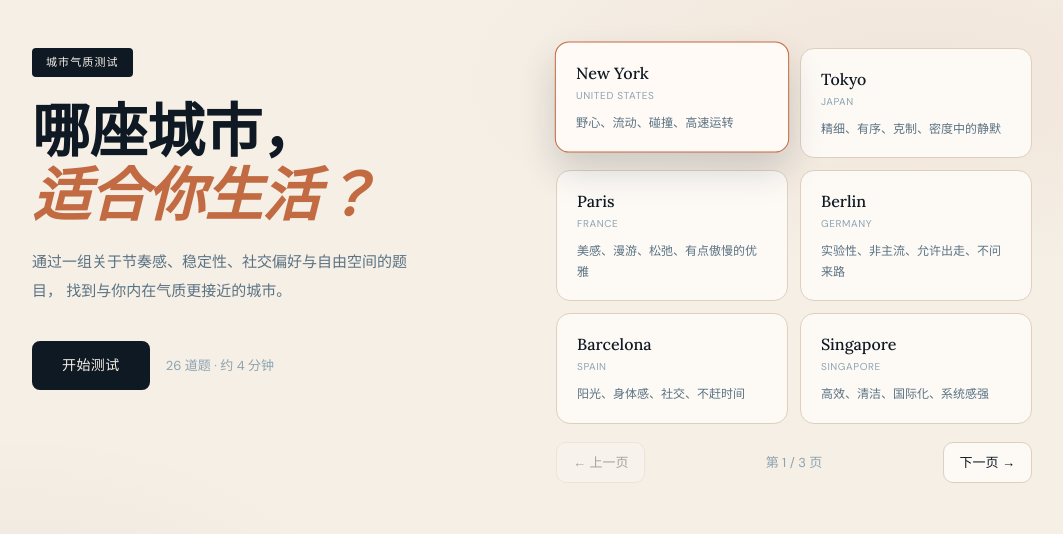
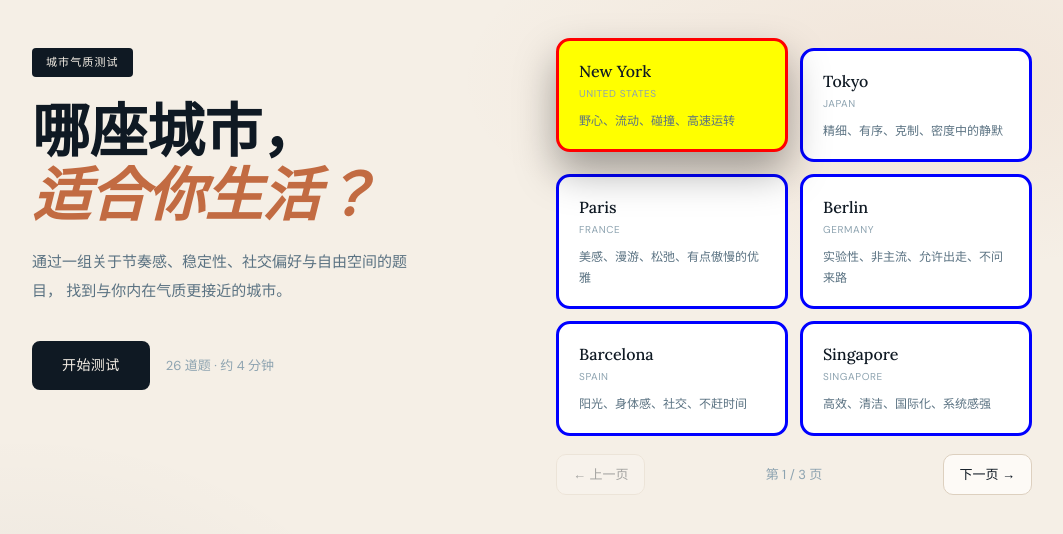
Before and after one commit to Qiunian-Lin/city-test, a Next.js app in the folder city-test/: page / in a window 1280 px wide. In both pictures the pointer is over the button 780 px from the left and 103 px from the top of the page. Shown: the top 534 px of the page, without its empty margins (108-1171 px from the left). Built offline with nearby package versions, Linux system fonts and the light colour scheme.

Commit message:
Update page.module.css

```diff
--- a/city-test/app/page.module.css
+++ b/city-test/app/page.module.css
@@ -127,23 +127,23 @@
 }
 
 .cityCardSm {
-  background: var(--white);
-  border: 1px solid var(--sand3);
+  background: white;
+  border: 3px solid blue;
   border-radius: 14px;
   padding: 18px 20px;
-  transition: border-color 0.2s, transform 0.2s, box-shadow 0.2s;
   cursor: pointer;
   text-align: left;
   appearance: none;
   width: 100%;
   font-family: inherit;
+  transition: all 0.2s ease;
 }
 
 .cityCardSm:hover {
-  border-color: var(--terra);
-  background: #fffaf6;
-  transform: translateY(-6px) scale(1.01);
-  box-shadow: 0 18px 36px rgba(15, 25, 35, 0.16);
+  background: yellow;
+  border-color: red;
+  transform: translateY(-10px);
+  box-shadow: 0 20px 40px rgba(0, 0, 0, 0.35);
 }
 
 .cityNameSm {
```
